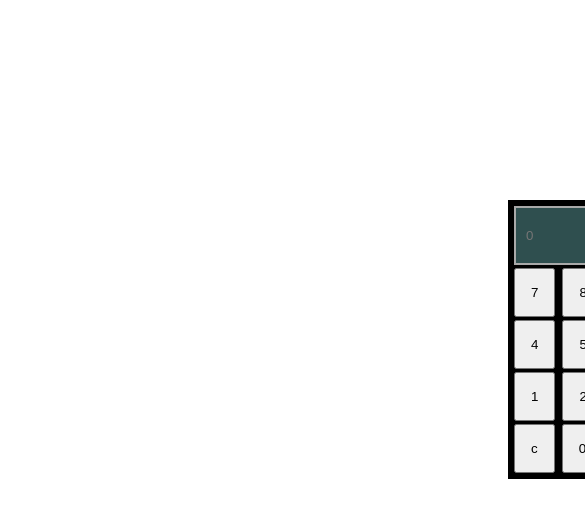
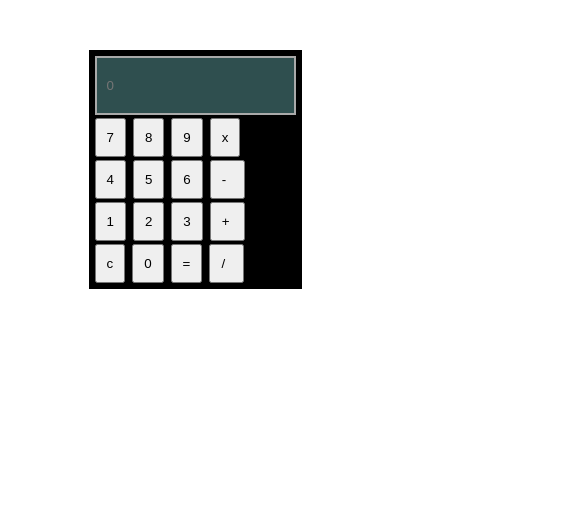
Before and after one commit to IndraKondi/calculator, a plain HTML site: page index.html in a window 390 px wide. Shown: the top 518 px of the page, 585 px wide, since content can reach past the window. Drawn offline with Linux system fonts and the light colour scheme.

Commit message:
Update index.html
made responsive

```diff
--- a/index.html
+++ b/index.html
@@ -29,6 +29,21 @@
         }
         input:hover{
             background-color: cadetblue;
+        }
+
+        @media (max-width: 768px) {
+            .calci {
+                margin: 100px auto;
+            }
+        }
+
+        @media (max-width: 480px) {
+            .calci {
+                margin: 50px auto;
+            }
+            input {
+                padding: 10px 10px 10px 10px;
+            }
         }
     </style>
 </head>
```
